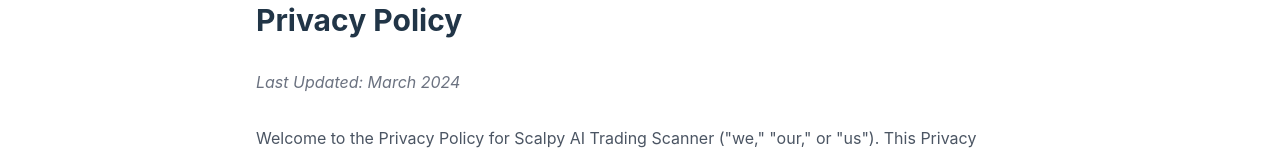
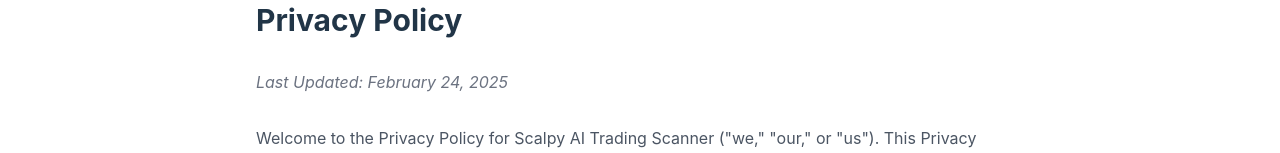
Before and after one commit to 0xVisionary/ScalpyIO, a React (Vite) app in the folder landing-page/: page /privacy in a window 1280 px wide. Shown: the part 134-287 px from the top of the page. Built offline with nearby package versions, Linux system fonts and the light colour scheme.

Commit message:
update privacy policy time

```diff
--- a/landing-page/src/components/PrivacyPolicy.tsx
+++ b/landing-page/src/components/PrivacyPolicy.tsx
@@ -6,7 +6,7 @@
           Privacy Policy
         </h1>
         <div className="text-gray-500 italic mb-8">
-          Last Updated: March 2024
+          Last Updated: February 24, 2025
         </div>
 
         <div className="prose prose-lg">
```
